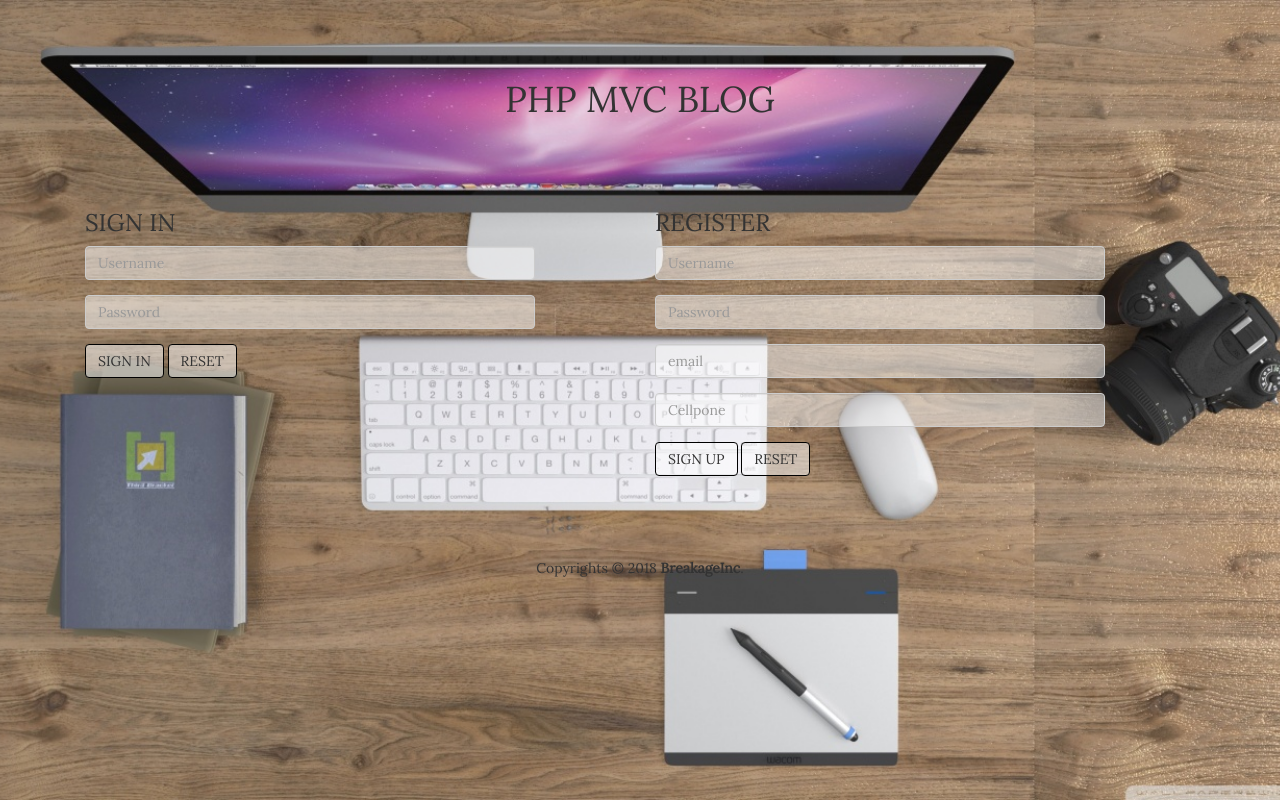
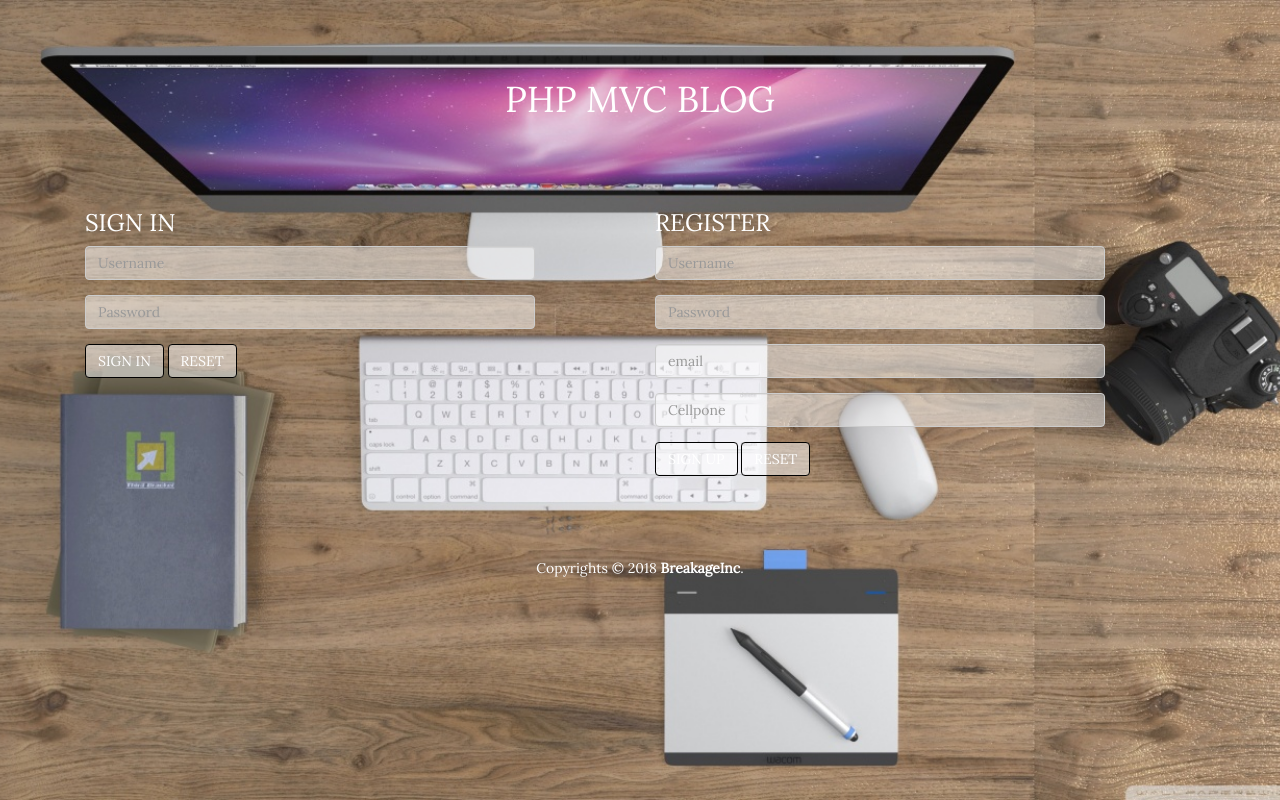
Before and after one commit to megabreakage/mvcBlog, a CodeIgniter app: page /blogs/index.php/blogs/index in a window 1280 px wide. Run offline with CodeIgniter, Linux system fonts and the light colour scheme; some libraries are stand-ins or nearby versions.

Commit message:
Changes the default color of the blog

```diff
--- a/assets/css/styles.css
+++ b/assets/css/styles.css
@@ -3,7 +3,7 @@
 body{
   font-family: 'Lora', serif;
   /*font-family: 'Abel', sans-serif;*/
-  font: #ffffff;
+  color: #ffffff !important;
   background-image: url("<?php echo base_url() ?>assets/images/codeigniter-banner.png");
 }
 .pb{
```
